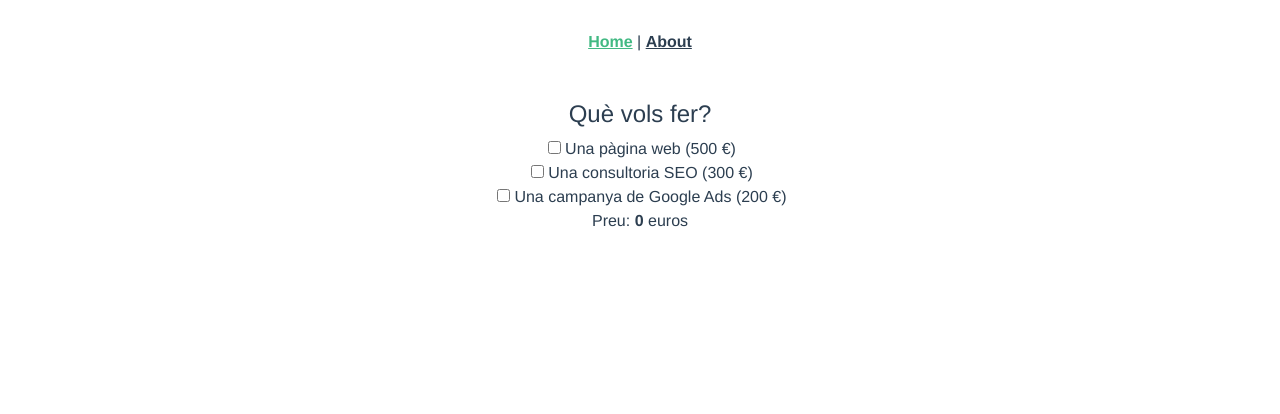
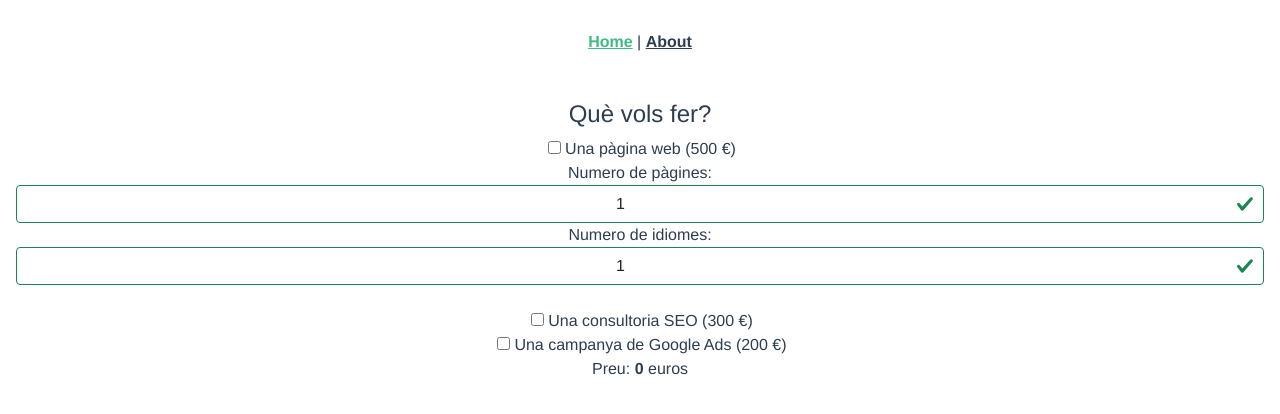
Before and after one commit to npuigdemont/pressupost, a Vue app: page / in a window 1280 px wide. Shown: the top 414 px of the page. Built offline with nearby package versions, Linux system fonts and the light colour scheme.

Commit message:
exercici2

```diff
--- /dev/null
+++ b/src/components/Panell.vue
@@ -0,0 +1,38 @@
+<template>
+    <div>
+        <label for="pag"> Numero de pàgines: </label>
+        <b-form-input class="d-inline-block text-center" type="number" name="pag" v-model.number="numPg" :state="comprovarPg"></b-form-input>
+        <br>
+        <label for="lang"> Numero de idiomes: </label>
+        <b-form-input class="d-inline-block text-center" type="number" name="lang" v-model.number="numLang" :state="comprovarLang"></b-form-input>
+
+    </div>
+</template>
+
+<script>
+export default {
+   name: 'Panell',
+   data(){
+       return {
+           numPg: 1,
+           numLang: 1
+       }
+   },
+   computed: {
+       sum: function() {
+           let suma = 0;
+
+           if(this.numPg == 1 && this.Lang == 1 ) suma=0;
+           else this.numPg * this.numLang * 30;
+           this.$emit('sumPgLang', suma, this.numPg, this.numLang);
+           return suma;
+       },
+       comprovarPg(){
+           return this.numPg >= 1 ? true : false;
+       },
+       comprovarLang() {
+           return this.numLang >= 1 ? true : false;
+       }
+   }
+}
+</script>
--- a/src/views/HomeView.vue
+++ b/src/views/HomeView.vue
@@ -5,6 +5,8 @@
       <h4>Què vols fer?</h4>
              <input type="checkbox" id="web" value=500 v-model.number="opcions" class="m-1">
              <label for="web"> Una pàgina web (500 €)</label>
+             <div v-if="opcions.id == web"><Panell /></div>
+
               <br>
              <input type="checkbox" id="seo" value=300 v-model.number="opcions" class="m-1">
              <label for="seo"> Una consultoria SEO (300 €)</label>
@@ -20,11 +22,13 @@
 
 <script>
 // @ is an alias to /src
-
+import Panell from "../components/Panell.vue";
 
 export default {
   name: 'HomeView',
-
+  components: {
+    Panell,
+},
     data() {
       return {
         opcions: []
```
